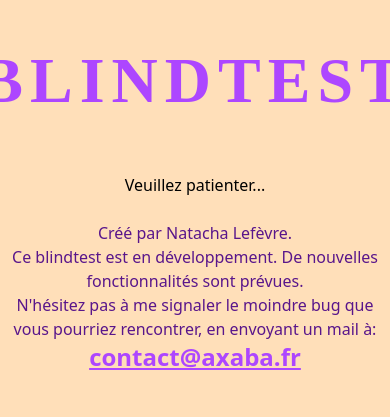
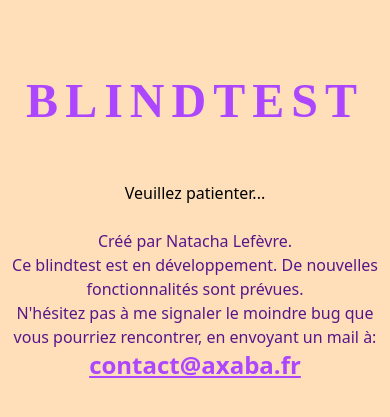
Before and after one commit to NatachaLefevre/Blindtest, a React (Vite) app in the folder frontend/: page / in a window 390 px wide. Shown: the part 213-630 px from the top of the page. Built offline with nearby package versions, Linux system fonts and the light colour scheme; no server answers; the database is empty.

Commit message:
fix: Marges et mode smartphone

```diff
--- a/frontend/src/App.tsx
+++ b/frontend/src/App.tsx
@@ -4,8 +4,8 @@ import './styles/App.css'
 
 export default function App() {
   return (
-    <div className="min-h-screen flex flex-col items-center justify-center gap-6">
-      <h1 className="text-4xl text-purple-500 font-bold text-center">
+    <div className="min-h-screen flex flex-col items-center justify-center mt-5 gap-6 ">
+      <h1 className="text-5xl text-purple-500 font-bold text-center">
         BLINDTEST
       </h1>
 
--- a/frontend/src/components/Blindtest.tsx
+++ b/frontend/src/components/Blindtest.tsx
@@ -236,17 +236,19 @@ export default function Blindtest() {
   }
 
   return (
-    <div className="flex flex-col items-center p-8 space-y-10 bg-white rounded-lg shadow w-full max-w-2xl mx-auto mt-0">
+    <div className="flex flex-col items-center p-5 space-y-10 bg-white rounded-lg shadow w-full max-w-3xl mx-auto mt-0">
 
       {/* Mode Titre, ou Titre + Artiste */}
-      <div className="flex gap-4 items-center">
-        <span className="text-lg font-semibold">Mode :</span>
-        <button
+      <div className="flex flex-col gap-4 items-center mb-8">
+        <span className="text-lg font-semibold">Mode</span>
+        <div>
+          <button
           onClick={() => {
             setAnswerMode('title')
           }
           }
-          className={`cursor-pointer text-lg px-4 py-2 rounded border ${answerMode === 'title'
+
+          className={`cursor-pointer text-lg mr-5 px-4 py-2 rounded border ${answerMode === 'title'
             ? 'bg-purple-500 text-white border-purple-500'
             : 'bg-white text-purple-600 hover:bg-purple-200 hover:shadow border-purple-500'
             }`}
@@ -265,12 +267,13 @@ export default function Blindtest() {
         >
           Titre + Artiste
         </button>
+        </div>
       </div>
 
 
       {/* ✅ Sélection des catégories */}
       <div className="text-center mb-4">
-        <span className="text-lg font-semibold">Catégories :</span>
+        <span className="text-lg font-semibold">Catégories</span>
         <CategorySelector
           selectedCategories={selectedCategories}
           onChange={setSelectedCategories}
--- a/frontend/src/styles/App.css
+++ b/frontend/src/styles/App.css
@@ -1,5 +1,4 @@
 h1 {
     font-family: "gluten";
-    font-size: 4em;
     letter-spacing: 7px;
 }
```
